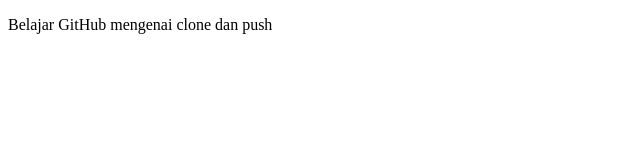
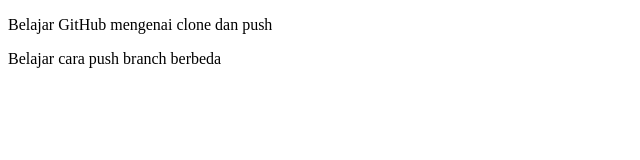
Before and after one commit to CristianJonathan/belajar-niomic, a plain HTML site: page index.html in a window 1280 px wide. Shown: the whole page, without its empty margins (0-640 px from the left). Drawn offline with Linux system fonts and the light colour scheme.

Commit message:
Menambahkan paragraf belajar cara ...

```diff
--- a/index.html
+++ b/index.html
@@ -5,5 +5,6 @@
   </head>
   <body>
     <p>Belajar GitHub mengenai clone dan push</p>
+    <p>Belajar cara push branch berbeda</p>
   </body>
 </html>
```
